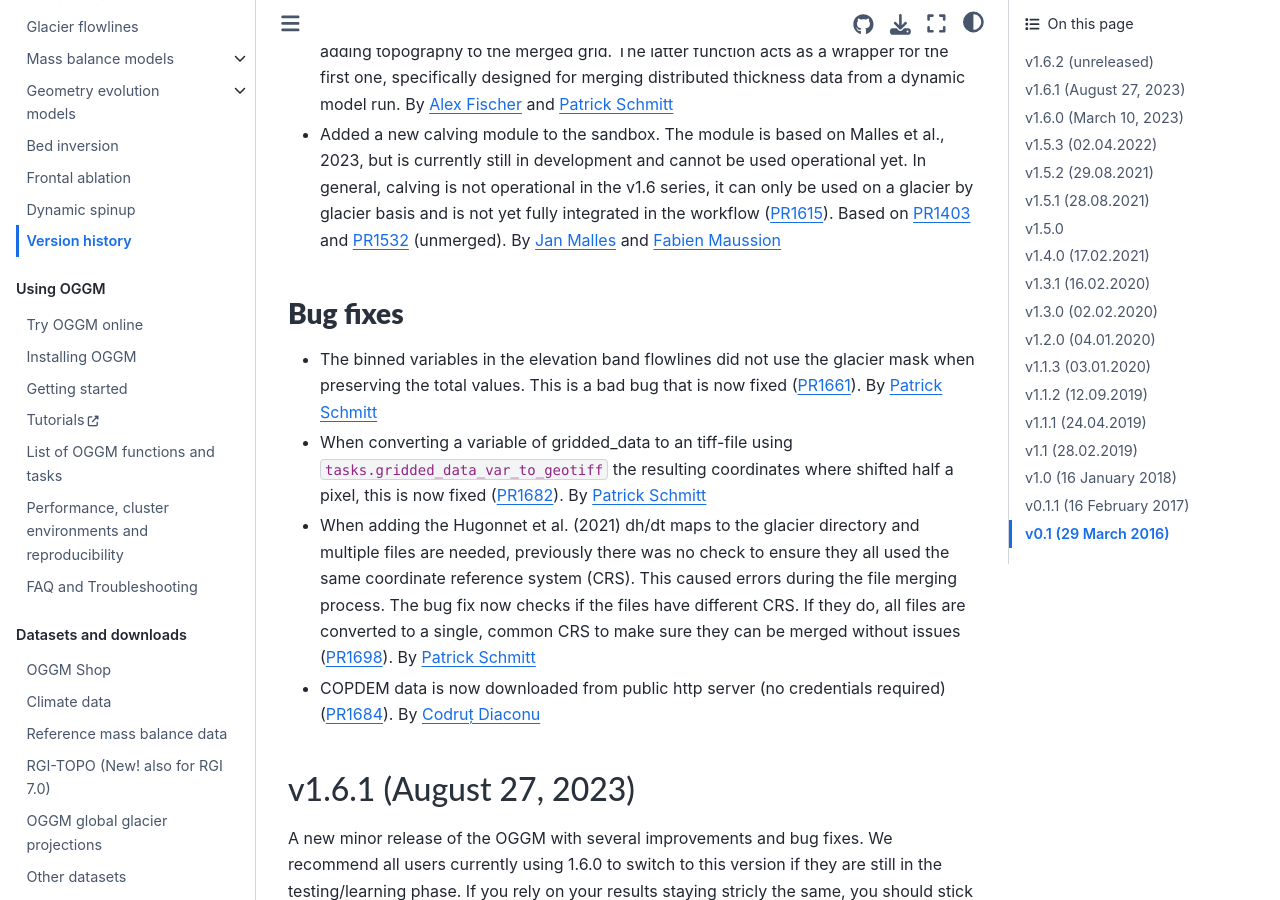
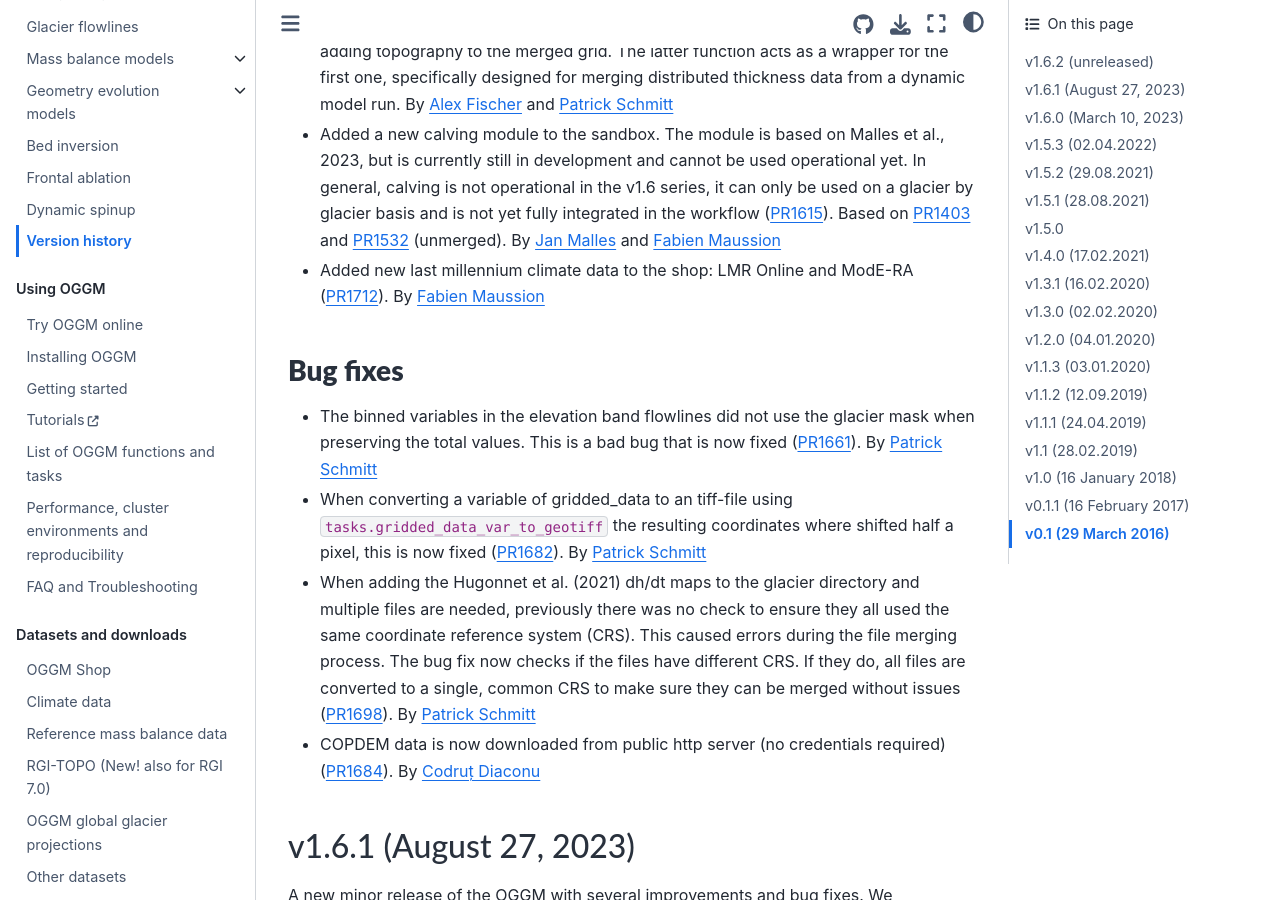
Before and after one commit to OGGM/oggm, a Sphinx documentation site: the page built from docs/whats-new.rst, in a window 1280 px wide and 900 px high, scrolled down 473 px. Built offline with Sphinx 7.4.7 and the Sphinx Book theme 1.1.4, drawn with Linux system fonts in a browser that asks for light colours; the version number could not be read and is left out.

Commit message:
Whats new

```diff
--- a/docs/whats-new.rst
+++ b/docs/whats-new.rst
@@ -33,6 +33,9 @@ Enhancements
   Based on :pull:`1403` and :pull:`1532` (unmerged).
   By `Jan Malles <https://github.com/jmalles>`_ and
   `Fabien Maussion <https://github.com/fmaussion>`_
+- Added new last millennium climate data to the shop:
+  LMR Online and  ModE-RA (:pull:`1712`).
+  By `Fabien Maussion <https://github.com/fmaussion>`_
 
 Bug fixes
 ~~~~~~~~~
```
Also changed, not shown: 1 other file.
